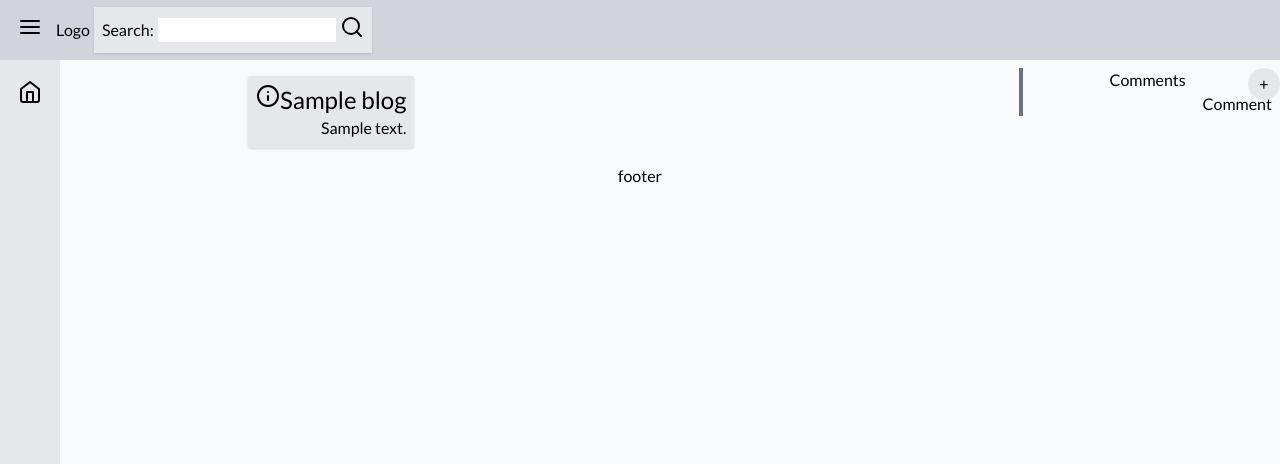
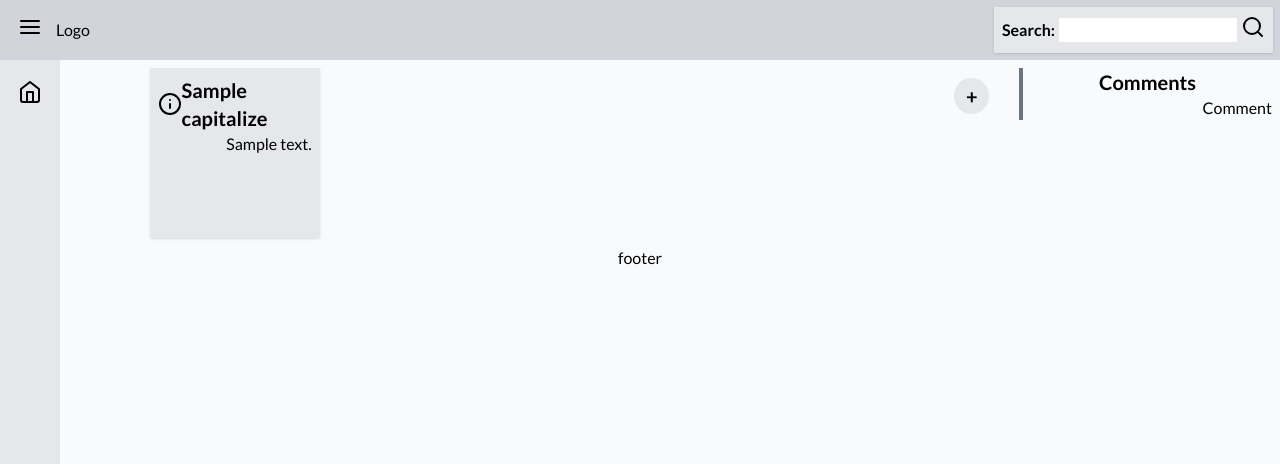
Before and after one commit to invalid-code/my-blog-website, a Django app: page / in a window 1280 px wide. Shown: the top 464 px of the page. Run offline with Django 4.2, Linux system fonts and the light colour scheme; a database or web service that is not in the repository returns one stand-in record (values such as "Sample title"); some libraries are stand-ins or nearby versions.

Commit message:
polished ui for home and create new blog pages

```diff
--- a/mysite/my_blog/static/my_blog/index.js
+++ b/mysite/my_blog/static/my_blog/index.js
@@ -20,15 +20,15 @@ $(document).ready(function () {
       $('#left-sidebar').hide();
     }
   });
-  $('#edit_blog').click(function () {
-    let blog_title = $('#blog_title').text();
-    let blog_paragraph = $('#blog_paragraph_body').text();
-    $('#blog_title').replaceWith(
-      `<input value=${blog_title} name='blog_title'></input>`
-    );
-    $('#blog_paragraph_body').replaceWith(
-      `<input value=${blog_paragraph} name='blog_paragraph_body'></input>`
-    );
-    $('#cancel_button').css({ display: 'block' });
-  });
+  // $('#edit_blog').click(function () {
+  //   let blog_title = $('#blog_title').text();
+  //   let blog_paragraph = $('#blog_paragraph_body').text();
+  //   $('#blog_title').replaceWith(
+  //     `<input value=${blog_title} name='blog_title'></input>`
+  //   );
+  //   $('#blog_paragraph_body').replaceWith(
+  //     `<input value=${blog_paragraph} name='blog_paragraph_body'></input>`
+  //   );
+  //   $('#cancel_button').css({ display: 'block' });
+  // });
 });
--- a/mysite/my_blog/templates/my_blog/base.html
+++ b/mysite/my_blog/templates/my_blog/base.html
@@ -13,7 +13,7 @@
 </head>
 
 <body class="font-Lato bg-gray-50">
-  <div class="w-screen" name="top">
+  <div class="" name="top">
     <nav>
       <div class="bg-gray-300 p-[7px] flex items-center">
 
@@ -39,10 +39,10 @@
           </div>
         </div>
 
-        <div class="">
+        <div class="flex-1">
           <div class="p-1 flex items-center">
             Logo
-            <img src="" alt="">
+            <!-- <img src="" alt=""> -->
           </div>
         </div>
         <div class="">
@@ -50,7 +50,7 @@
             <form method="POST">
               {% csrf_token %}
               <div class="flex items-center">
-                <div class="p-1">Search:</div>
+                <div class="p-1 font-bold">Search:</div>
                 <input class=""></input>
                 <div class="p-1">
                   <button type="submit">
@@ -79,16 +79,14 @@
   </div>
   <div class="p-2">
     <div class="grid grid-cols-[80%_20%]">
-      <div class="flex justify-center" name="main-content">{% block content %}{% endblock %}</div>
+      <div name="main-content">{% block content %}{% endblock %}</div>
       <div name="right-sidebar">
         <div class="w-[100%] border-l-4 border-l-gray-500">
-          <div class="text-center">
-            <div>Comments</div>
-            <div class="text-right">
-              <ul>
-                <li>Comment</li>
-              </ul>
-            </div>
+          <div class="text-center font-bold text-xl">Comments</div>
+          <div class="text-right">
+            <ul>
+              <li>Comment</li>
+            </ul>
           </div>
         </div>
       </div>
@@ -97,7 +95,7 @@
   <div class="text-center" name="bottom">
     <footer>footer</footer>
   </div>
-  {% block js %}{% endblock %}
+  <script src="{% static 'my_blog/index.js' %}"></script>
 </body>
 
 </html>
--- a/mysite/my_blog/templates/my_blog/blogs.html
+++ b/mysite/my_blog/templates/my_blog/blogs.html
@@ -30,5 +30,3 @@
     </div>
 </div>
 {% endblock %}
-
-{% block js %}{% endblock %}
--- a/mysite/my_blog/templates/my_blog/index.html
+++ b/mysite/my_blog/templates/my_blog/index.html
@@ -11,23 +11,22 @@
 {% endblock %}
 
 {% block content %}
+<div class="flex justify-center relative">
   <!-- new blog -->
-<div class="fixed right-0">
-  <div class="flex items-center justify-center bg-gray-200 w-8 p-1 hover:bg-gray-300 hover:shadow rounded-3xl">
+  <div class="absolute top-[10px] right-[30px]">
+    <div
+      class="flex items-center justify-center bg-gray-200 w-[35px] p-1 hover:bg-gray-300 hover:shadow rounded-3xl text-xl font-bold">
       <a href="create-new-blog/" id="blog_post" name="blog_post">&#43;</a>
     </div>
   </div>
   <!--  -->
   <!-- blogs -->
-<div class="grid grid-cols-3">
+  <div class="grid grid-cols-4 gap-4">
     {% for blog in blogs %}
-  <div class="p-2 h-[calc(5rem+max-content)] w-max">
-    <form method="POST" action="/">
-      {% csrf_token %}
-      <a href="blogs/{% mongo_id blog %}">
-        <div class="p-2 bg-gray-200 shadow rounded-sm">
-          <div class="flex">
-            <div>
+    <a class="h-[170px] w-[170px] p-2 bg-gray-200 hover:scale-105 hover:shadow-md shadow rounded-sm"
+      href="blogs/{% mongo_id blog %}">
+      <div class="flex items-center">
+        <div class="flex-grow">
           <svg xmlns="http://www.w3.org/2000/svg" width="24" height="24" viewBox="0 0 24 24" fill="none"
             stroke="currentColor" stroke-width="2" stroke-linecap="round" stroke-linejoin="round"
             class="feather feather-info">
@@ -36,8 +35,8 @@
             <line x1="12" y1="8" x2="12.01" y2="8"></line>
           </svg>
         </div>
-            <div class="text-right text-2xl" id="blog_title" name="blog_title">
-              {{ blog.title }}
+        <div class="text-xl font-bold" id="blog_title" name="blog_title">
+          {{ blog.title.capitalize }}
         </div>
       </div>
       <div class="hidden" id="blog_time_created" name="blog_time_created">
@@ -46,14 +45,8 @@
       <div class="text-right" id="blog_paragraph_body" name="blog_paragraph_body">
         {{ blog.Paragraph_body }}
       </div>
-        </div>
     </a>
-    </form>
-  </div>
     {% endfor %}
   </div>
+</div>
 {% endblock %}
-
-{% block js %}
-<script src="{% static 'my_blog/index.js' %}"></script>
-{% endblock %}
--- a/mysite/my_blog/urls.py
+++ b/mysite/my_blog/urls.py
@@ -3,7 +3,7 @@ from . import views
 
 urlpatterns = [
     path("", views.index, name="index"),
-    path("create-new-blog/", views.create_blog, name="index"),
+    path("create-new-blog/", views.create_blog, name="create new blog"),
     path("<str:blog_id>/", views.blogs, name="blogs"),
     path("about-me/", views.about_me, name="about me"),
 ]
--- a/mysite/my_blog/views.py
+++ b/mysite/my_blog/views.py
@@ -5,29 +5,29 @@ from bson.objectid import ObjectId
 
 # Create your views here.
 def index(response):
-    if response.method == "POST":
-        blog_body = response.POST.get("paragraph_body")
-        blog_title = response.POST.get("title")
-        new_blog = response.POST.get("newBlog")
-        current_time = datetime.now()
+    # if response.method == "POST":
+    #     blog_body = response.POST.get("paragraph_body")
+    #     blog_title = response.POST.get("title")
+    #     new_blog = response.POST.get("newBlog")
+    #     current_time = datetime.now()
 
-        save_blog = response.POST.get("save_blog")
-        edit_blog_id = response.POST.get("blog_id")
-        edit_blog_title = response.POST.get("blog_title")
-        edit_blog_paragraph = response.POST.get("blog_paragraph_body")
+    #     save_blog = response.POST.get("save_blog")
+    #     edit_blog_id = response.POST.get("blog_id")
+    #     edit_blog_title = response.POST.get("blog_title")
+    #     edit_blog_paragraph = response.POST.get("blog_paragraph_body")
 
-        if new_blog:
-            new_blog_form = {
-            "title": blog_body,
-            "time": current_time.strftime("%m/%d/%Y %H:%M"),
-            "Paragraph_body": blog_title,
-        }
-            collection.insert_one(new_blog_form)
-        if save_blog:
-            if edit_blog_paragraph or edit_blog_title:
-                _id = ObjectId(edit_blog_id)
-                blog_updates = {"$set": {"title": edit_blog_title, "Paragraph_body": edit_blog_paragraph}}
-                collection.update_one({"_id":_id}, blog_updates)
+    #     if new_blog:
+    #         new_blog_form = {
+    #         "title": blog_body,
+    #         "time": current_time.strftime("%m/%d/%Y %H:%M"),
+    #         "Paragraph_body": blog_title,
+    #     }
+    #         collection.insert_one(new_blog_form)
+    #     if save_blog:
+    #         if edit_blog_paragraph or edit_blog_title:
+    #             _id = ObjectId(edit_blog_id)
+    #             blog_updates = {"$set": {"title": edit_blog_title, "Paragraph_body": edit_blog_paragraph}}
+    #             collection.update_one({"_id":_id}, blog_updates)
     blogs = collection.find()
     blog_structure = []
     for blog in blogs:
@@ -41,4 +41,16 @@ def blogs(response, blog_id):
     return render(response, "my_blog/blogs.html", {})
 
 def create_blog(response):
+    if response.method == "POST":
+        blog_body = response.POST.get("paragraph_body")
+        blog_title = response.POST.get("title")
+        new_blog = response.POST.get("newBlog")
+        current_time = datetime.now()
+        if new_blog:
+            new_blog_form = {
+            "title": blog_body,
+            "time": current_time.strftime("%m/%d/%Y %H:%M"),
+            "Paragraph_body": blog_title,
+        }
+            collection.insert_one(new_blog_form)
     return render(response, "my_blog/create_blog.html", {})
--- a/mysite/mysite/settings.py
+++ b/mysite/mysite/settings.py
@@ -125,9 +125,9 @@ USE_TZ = True
 STATIC_URL = 'static/'
 
 STATICFILES_DIRS = [
-    os.path.join( BASE_DIR, "static"),
-    os.path.join( BASE_DIR, "my_blog/static/my_blog"),
-    os.path.join( BASE_DIR, "theme/static/css/dist"),
+    os.path.join(BASE_DIR, "static"),
+    os.path.join(BASE_DIR, "my_blog\static\my_blog"),
+    os.path.join(BASE_DIR, "theme\static\css\dist"),
 ]
 
 # Default primary key field type
--- a/mysite/theme/static/css/dist/styles.css
+++ b/mysite/theme/static/css/dist/styles.css
@@ -679,10 +679,6 @@ select{
   position: static;
 }
 
-.fixed{
-  position: fixed;
-}
-
 .absolute{
   position: absolute;
 }
@@ -699,24 +695,16 @@ select{
   left: 0px;
 }
 
-.right-0{
-  right: 0px;
+.top-\[10px\]{
+  top: 10px;
 }
 
-.float-right{
-  float: right;
+.right-\[30px\]{
+  right: 30px;
 }
 
 .m-auto{
   margin: auto;
-}
-
-.m-2{
-  margin: 0.5rem;
-}
-
-.m-6{
-  margin: 1.5rem;
 }
 
 .mx-auto{
@@ -729,24 +717,16 @@ select{
   margin-bottom: 0.25rem;
 }
 
-.mt-2{
-  margin-top: 0.5rem;
-}
-
-.mr-4{
-  margin-right: 1rem;
-}
-
-.mt-4{
-  margin-top: 1rem;
-}
-
 .block{
   display: block;
 }
 
 .flex{
   display: flex;
+}
+
+.inline-flex{
+  display: inline-flex;
 }
 
 .grid{
@@ -771,24 +751,8 @@ select{
   height: max-content;
 }
 
-.h-48{
-  height: 12rem;
-}
-
-.h-20{
-  height: 5rem;
-}
-
-.h-\[5rem\+max-content\]{
-  height: 5rem + -webkit-max-content;
-  height: 5rem + -moz-max-content;
-  height: 5rem + max-content;
-}
-
-.h-\[calc\(5rem\+max-content\)\]{
-  height: calc(5rem + -webkit-max-content);
-  height: calc(5rem + -moz-max-content);
-  height: calc(5rem + max-content);
+.h-\[170px\]{
+  height: 170px;
 }
 
 .w-screen{
@@ -817,20 +781,80 @@ select{
   width: 2rem;
 }
 
-.w-48{
-  width: 12rem;
+.w-\[170px\]{
+  width: 170px;
+}
+
+.w-\[10px\]{
+  width: 10px;
+}
+
+.w-7{
+  width: 1.75rem;
+}
+
+.w-9{
+  width: 2.25rem;
+}
+
+.w-32{
+  width: 8rem;
+}
+
+.w-16{
+  width: 4rem;
+}
+
+.w-20{
+  width: 5rem;
+}
+
+.w-\[100px\]{
+  width: 100px;
+}
+
+.w-\[75px\]{
+  width: 75px;
+}
+
+.w-\[80px\]{
+  width: 80px;
+}
+
+.w-\[90px\]{
+  width: 90px;
+}
+
+.w-28{
+  width: 7rem;
+}
+
+.w-\[50px\]{
+  width: 50px;
+}
+
+.w-\[40px\]{
+  width: 40px;
+}
+
+.w-\[35px\]{
+  width: 35px;
+}
+
+.flex-1{
+  flex: 1 1 0%;
+}
+
+.flex-grow{
+  flex-grow: 1;
 }
 
 .grid-cols-\[80\%_20\%\]{
   grid-template-columns: 80% 20%;
 }
 
-.grid-cols-3{
-  grid-template-columns: repeat(3, minmax(0, 1fr));
-}
-
-.grid-rows-3{
-  grid-template-rows: repeat(3, minmax(0, 1fr));
+.grid-cols-4{
+  grid-template-columns: repeat(4, minmax(0, 1fr));
 }
 
 .flex-col{
@@ -849,8 +873,8 @@ select{
   justify-content: center;
 }
 
-.rounded-3xl{
-  border-radius: 1.5rem;
+.gap-4{
+  gap: 1rem;
 }
 
 .rounded-md{
@@ -859,6 +883,10 @@ select{
 
 .rounded-sm{
   border-radius: 0.125rem;
+}
+
+.rounded-3xl{
+  border-radius: 1.5rem;
 }
 
 .border-l-4{
@@ -927,9 +955,22 @@ select{
   line-height: 1;
 }
 
-.text-2xl{
-  font-size: 1.5rem;
-  line-height: 2rem;
+.text-xl{
+  font-size: 1.25rem;
+  line-height: 1.75rem;
+}
+
+.text-lg{
+  font-size: 1.125rem;
+  line-height: 1.75rem;
+}
+
+.font-bold{
+  font-weight: 700;
+}
+
+.capitalize{
+  text-transform: capitalize;
 }
 
 .leading-normal{
@@ -946,6 +987,12 @@ select{
   box-shadow: var(--tw-ring-offset-shadow, 0 0 #0000), var(--tw-ring-shadow, 0 0 #0000), var(--tw-shadow);
 }
 
+.hover\:scale-105:hover{
+  --tw-scale-x: 1.05;
+  --tw-scale-y: 1.05;
+  transform: translate(var(--tw-translate-x), var(--tw-translate-y)) rotate(var(--tw-rotate)) skewX(var(--tw-skew-x)) skewY(var(--tw-skew-y)) scaleX(var(--tw-scale-x)) scaleY(var(--tw-scale-y));
+}
+
 .hover\:bg-gray-300:hover{
   --tw-bg-opacity: 1;
   background-color: rgb(209 213 219 / var(--tw-bg-opacity));
@@ -956,3 +1003,9 @@ select{
   --tw-shadow-colored: 0 1px 3px 0 var(--tw-shadow-color), 0 1px 2px -1px var(--tw-shadow-color);
   box-shadow: var(--tw-ring-offset-shadow, 0 0 #0000), var(--tw-ring-shadow, 0 0 #0000), var(--tw-shadow);
 }
+
+.hover\:shadow-md:hover{
+  --tw-shadow: 0 4px 6px -1px rgb(0 0 0 / 0.1), 0 2px 4px -2px rgb(0 0 0 / 0.1);
+  --tw-shadow-colored: 0 4px 6px -1px var(--tw-shadow-color), 0 2px 4px -2px var(--tw-shadow-color);
+  box-shadow: var(--tw-ring-offset-shadow, 0 0 #0000), var(--tw-ring-shadow, 0 0 #0000), var(--tw-shadow);
+}
```
Also changed, not shown: mysite/my_blog/templates/my_blog/create_blog.html (+3 -5 lines). Lines whose indentation alone changed are shown as unchanged.
